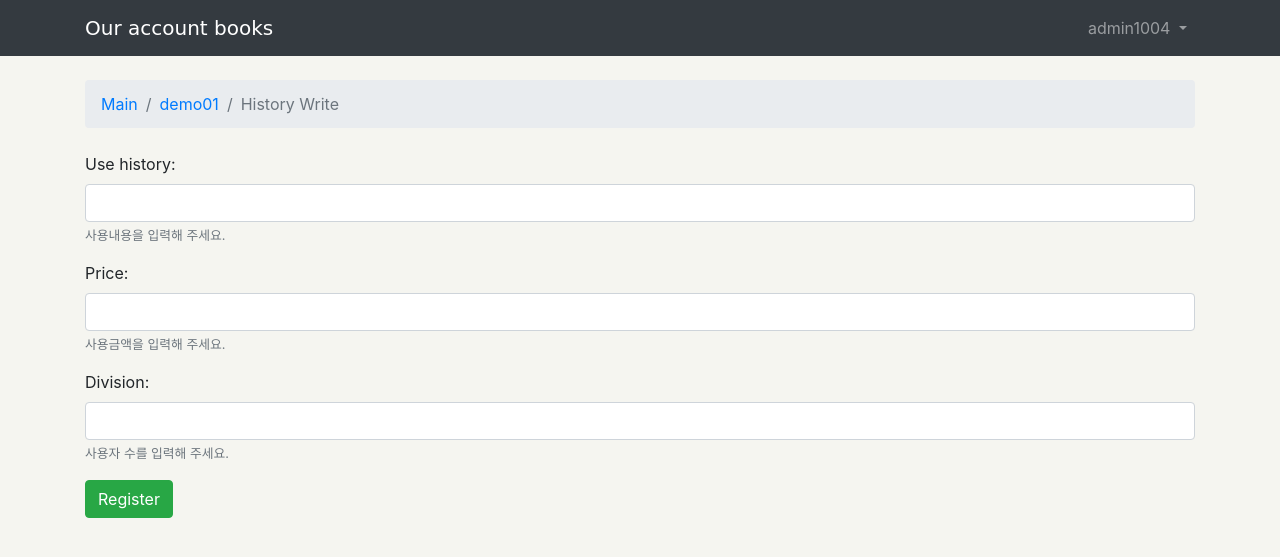
After one commit to semtong/accountBook, a Django app: page /write_history/12/ in a window 1280 px wide. The commit adds this page. Shown: the top 557 px of the page. Run offline with Django 3.2, Linux system fonts and the light colour scheme; a user stored in the database is signed in; data comes from the database, SQL or seed files in the repository; both versions use the stored data as it was after the commit; some libraries are stand-ins or nearby versions; some web fonts are replaced.

Commit message:
値を入れる及び表す成功

```diff
--- a/accountBook/accountBookMain/models.py
+++ b/accountBook/accountBookMain/models.py
@@ -54,6 +54,7 @@ class UseList(models.Model):
     use_history = models.CharField(max_length=450, null=False)
     price = models.IntegerField(null=False)
     division = models.IntegerField(null=False)
+    num = models.IntegerField(null=False)
     user = models.ForeignKey(User, related_name='+', on_delete=models.CASCADE)
     create_at = models.DateTimeField(auto_now_add=True)
     del_user = models.CharField(max_length=200, blank=True)
--- a/accountBook/accountBookMain/views.py
+++ b/accountBook/accountBookMain/views.py
@@ -10,22 +10,12 @@ from django.utils import timezone
 
 from .forms import *
 
-
-# @login_required
-# def write_history(request, history_pk):
-#     try:
-#         history = UseList.objects.filter(pk=history_pk)
-#         history_name = AccountBooksName.objects.get(pk=history_pk)
-#         if len(history) == 0:
-#             history = False
-#     except UseList.DoesNotExist:
-#         raise Http404
-#     return render(request, 'history_main.html', {'history': history, 'name': history_name})
-
 @login_required
 def write_history(request, history_pk):
 
     book_name = AccountBooksName.objects.get(pk=history_pk)
+    temp_p = AccountBooksName.objects.filter(account_id=history_pk)
+    people = str(temp_p[0].p_cnt)
 
     if request.method == 'POST':
         form = WriteHistory(request.POST)
@@ -33,13 +23,16 @@ def write_history(request, history_pk):
             regi = form.save(commit=False)
             regi.book_name = AccountBooksName.objects.get(account_id=history_pk)
             regi.user = request.user
+            regi.num = people
             regi.create_at = timezone.now()
             regi.save()
 
             return redirect('history_main', history_pk=history_pk)
+
     else:
+        # form = WriteHistory(my_arge=history_pk)
         form = WriteHistory()
-    return render(request, 'write_history.html', {'form': form, 'book_name': book_name})
+    return render(request, 'write_history.html', {'form': form, 'book_name': book_name, 'people': people})
 
 
 @login_required
@@ -47,6 +40,13 @@ def history_main(request, history_pk):
 
     try:
         history = UseList.objects.filter(book_name=history_pk).order_by('-create_at')
+        if len(history) > 0:
+            for i in history:
+                price = i.price
+                divide = i.division
+                my_val = int(price/divide)
+                i.val = my_val
+
         history_name = AccountBooksName.objects.get(pk=history_pk)
         if len(history) == 0:
             history = None
--- a/accountBook/templates/history_main.html
+++ b/accountBook/templates/history_main.html
@@ -18,7 +18,9 @@
                 <tr>
                     <th scope="col" class="table-info">Use History</th>
                     <th scope="col" class="table-info">Price</th>
+                    <th scope="col" class="table-info">Pay</th>
                     <th scope="col" class="table-info">Writer</th>
+                    <th scope="col" class="table-info">Division</th>
                     <th scope="col" class="table-info">Create at</th>
 
                 </tr>
@@ -28,7 +30,9 @@
                     <tr>
                         <td scope="row">{{ i.use_history }}</td>
                         <td>{{ i.price }}</td>
+                        <td>{{ i.val }}</td>
                         <td>{{ i.user }}</td>
+                        <td>{{ i.division }}</td>
                         <td>{{ i.create_at }}</td>
                     </tr>
                 {% endfor %}
--- a/accountBook/templates/home.html
+++ b/accountBook/templates/home.html
@@ -15,6 +15,7 @@
             <span class="sr-only">unread messages</span>
         </button>
     {% else %}
+        <a class="btn btn-success" href="{% url 'make_account' %}" style="margin-bottom:5px;" role="button">가계부 만들기</a>
         <table class="table table-striped">
             <thead class="thead-dark">
                 <th scope="col">Account Book Name</th>
--- /dev/null
+++ b/accountBook/templates/write_history.html
@@ -0,0 +1,15 @@
+{% extends 'base.html' %}
+
+{% block breadcrumb %}
+    <li class="breadcrumb-item"><a href="{% url 'home' %}"> Main </a></li>
+    <li class="breadcrumb-item"><a href="{% url 'history_main' book_name.account_id %}">{{ book_name.account_name }}</a></li>
+    <li class="breadcrumb-item active">History Write</li>
+{% endblock %}
+
+{% block contents %}
+    <form method="POST" novalidate>
+        {% csrf_token %}
+        {% include 'includes/form.html' %}
+        <button type="submit" class="btn btn-success">Register</button>
+    </form>
+{% endblock %}
```
Also changed, not shown: accountBook/db.sqlite3.
